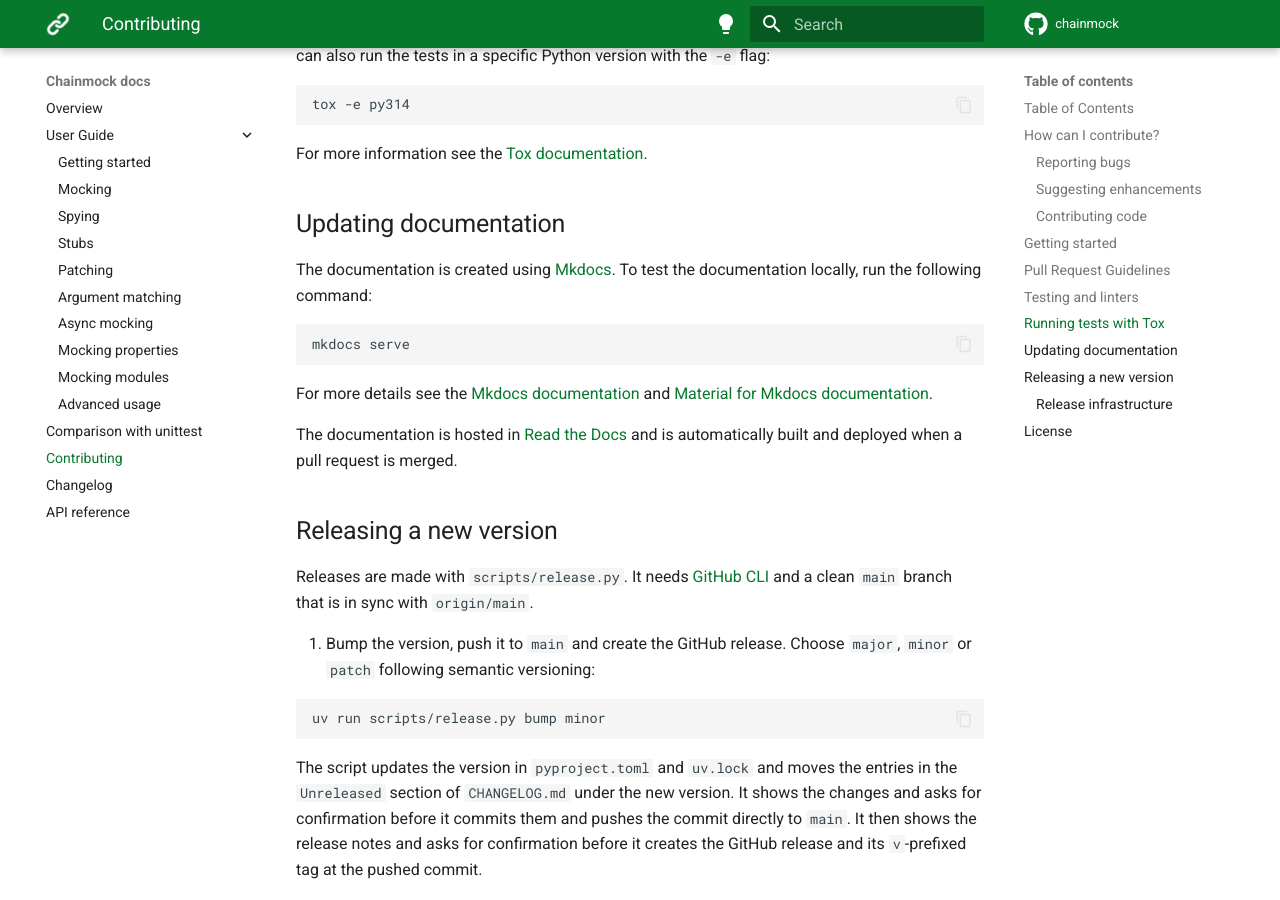
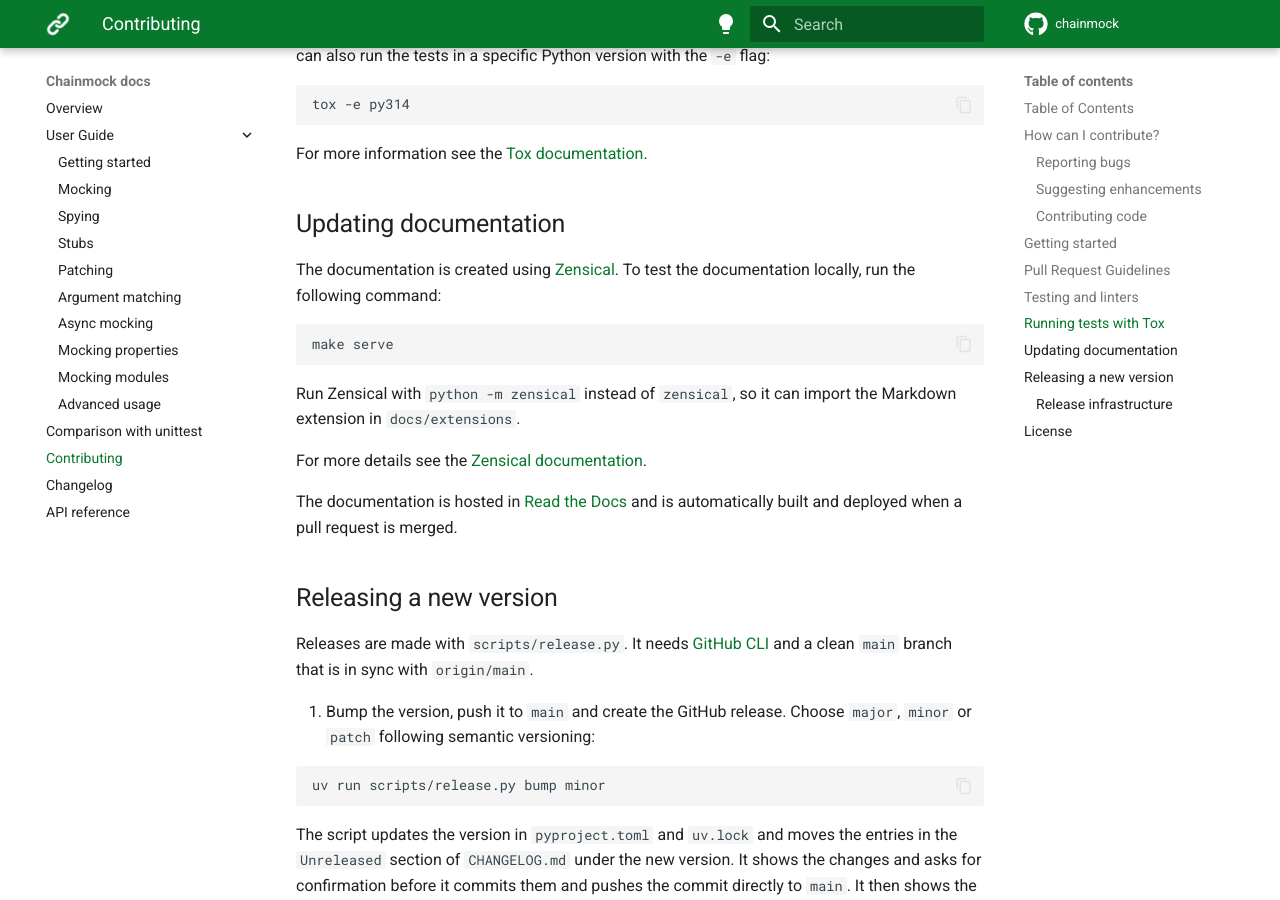
Before and after one commit to ollipa/chainmock, an MkDocs documentation site: the page built from docs/contributing.md, in a window 1280 px wide and 900 px high, scrolled down 2242 px. Built offline with MkDocs 1.6.1 and Material for MkDocs 9.7.7, drawn with Linux system fonts in a browser that asks for light colours; comment, search, counter and statistics services are not loaded.

Commit message:
Migrate documentation from MkDocs to Zensical
Material for MkDocs reaches end of life on May 5, 2027 and Zensical is its successor. Zensical does not support MkDocs hooks, so the hook that hides lines in code blocks is now a Markdown extension, loaded by running Zensical with python -m. The docs build fails if those lines are rendered, and builds without cache because the cache does not track changes to the extension.

Zensical 0.1.0 is exempted from the 3-day exclude-newer window until it ages in.

````diff
--- a/CONTRIBUTING.md
+++ b/CONTRIBUTING.md
@@ -86,13 +86,15 @@ For more information see the [Tox documentation](https://tox.wiki/).
 
 ## Updating documentation
 
-The documentation is created using [Mkdocs](https://www.mkdocs.org/). To test the documentation locally, run the following command:
+The documentation is created using [Zensical](https://zensical.org/). To test the documentation locally, run the following command:
 
 ```bash
-mkdocs serve
+make serve
 ```
 
-For more details see the [Mkdocs documentation](https://www.mkdocs.org/user-guide/) and [Material for Mkdocs documentation](https://squidfunk.github.io/mkdocs-material/).
+Run Zensical with `python -m zensical` instead of `zensical`, so it can import the Markdown extension in `docs/extensions`.
+
+For more details see the [Zensical documentation](https://zensical.org/docs/).
 
 The documentation is hosted in [Read the Docs](https://about.readthedocs.com/) and is automatically built and deployed when a pull request is merged.
 
--- a/mkdocs.yml
+++ b/mkdocs.yml
@@ -3,6 +3,7 @@ site_description: chainmock - Mocking library for Python and Pytest
 site_url: https://chainmock.readthedocs.io/en/latest/
 theme:
   name: material
+  variant: classic
   logo: assets/icon_white.png
   favicon: assets/icon_black.png
   features:
@@ -27,12 +28,12 @@ extra_css:
 repo_name: chainmock
 repo_url: https://github.com/ollipa/chainmock
 edit_uri: ""
+exclude_docs: |
+  /extensions/
 watch:
   - README.md
   - CONTRIBUTING.md
   - CHANGELOG.md
-hooks:
-  - docs/hooks/hide_lines.py
 
 nav:
   - Overview: index.md
@@ -73,3 +74,4 @@ markdown_extensions:
   - pymdownx.snippets
   - markdown_include.include:
       base_path: docs
+  - docs.extensions.hide_lines
--- a/pyproject.toml
+++ b/pyproject.toml
@@ -38,9 +38,9 @@ chainmock = "chainmock._pytest_plugin"
 test = ["pytest>=7.1.0", "pytest-asyncio>=0.23.0"]
 docs = [
     "markdown-include>=0.8.0",
-    "mkdocs-material>=9.0.0",
     "mkdocstrings>=1.0.0",
     "mkdocstrings-python>=2.0.0",
+    "zensical>=0.1.0",
 ]
 lint = ["ruff>=0.17.0", "ty>=0.0.97"]
 dev = [
@@ -55,6 +55,8 @@ dev = [
 
 [tool.uv]
 exclude-newer = "3 days"
+# Allows zensical 0.1.0 before it is 3 days old. Remove after 2026-11-08 16:00 UTC.
+exclude-newer-package = { zensical = "2026-11-05T16:00:00Z" }
 no-build = true
 
 [tool.hatch.build.targets.sdist]
````
Also changed, not shown: .readthedocs.yml (+6 -3 lines), CHANGELOG.md (+1 -0 lines), docs/extensions/hide_lines.py (added, +71 -0 lines), docs/hooks/hide_lines.py (deleted, +0 -46 lines), 2 other files.
